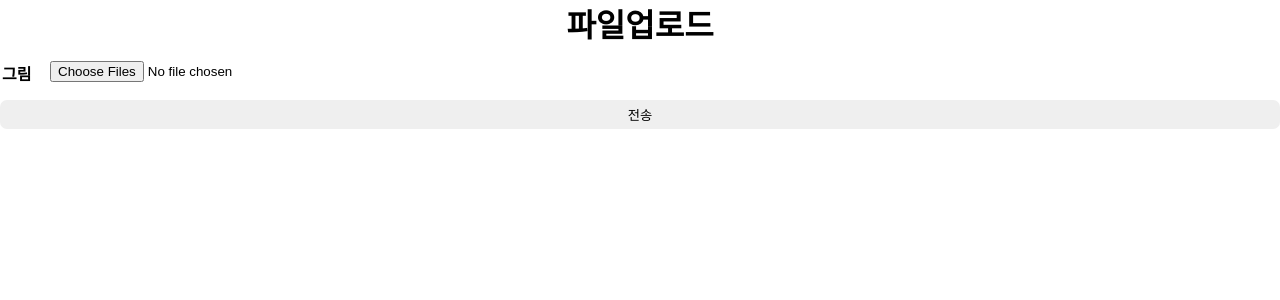
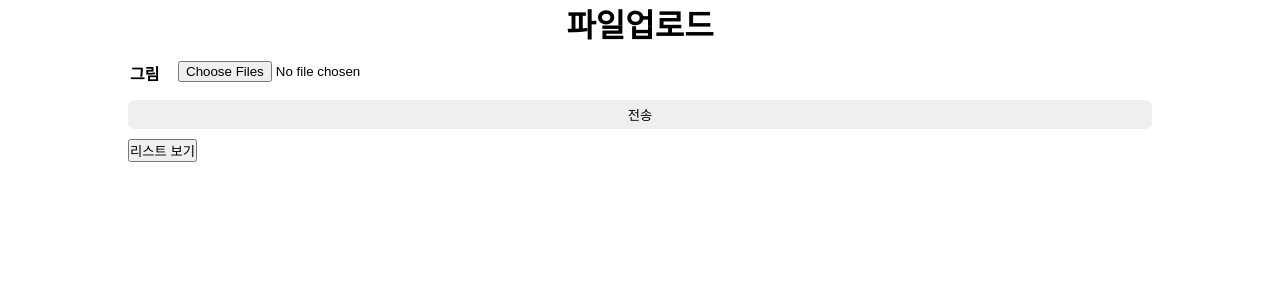
Before and after one commit to o-tao/react-app, a React (Create React App) app: page / in a window 1280 px wide. Shown: the top 300 px of the page. Built offline with nearby package versions, Linux system fonts and the light colour scheme.

Commit message:
올린파일 조회, 전체파일리스트 조회 기능 추가

```diff
--- /dev/null
+++ b/src/files/ErrorPage.js
@@ -0,0 +1,7 @@
+const ErrorPage = () => {
+    return (
+        <h2>파일을 선택하세요.</h2>
+    );
+};
+
+export default ErrorPage;
--- a/src/files/File.js
+++ b/src/files/File.js
@@ -1,20 +1,18 @@
 import './File.css';
 import axios from "axios";
-import {useState} from "react";
+import React, {useState} from "react";
+import ErrorPage from "./ErrorPage";
 
 const File = () => {
     const host = "http://localhost:80" /* back 주소 */
-
     // let [img, setImg] = useState('');
     let [imgs, setImgs] = useState([]);
 
     const submitEvent = e => {
         e.preventDefault();
-        console.log(e.target.file.files[0]);
 
         /* file을 객체에 담아 전송해야 함 */
         const formData = new FormData();
-
         for (let i = 0; i < e.target.file.files.length; i++) {
             formData.append("file", e.target.file.files[i]);
         }
@@ -24,11 +22,11 @@ const File = () => {
             /* request 요청 */
             .then(request => {
                 console.log(request, request.data);
-
                 /* Request state 성공시 */
                 if (request.data.state) {
+                    alert("파일을 저장합니다.")
                     let viewUrl = host + "/view?url="
-                    let list = []
+                    let list = [];
 
                     for (let i = 0; i < request.data.list.length; i++) {
                         list[i] = viewUrl + request.data.list[i];
@@ -38,7 +36,22 @@ const File = () => {
                 }
             })
             /* 에러 발생 시 로그 출력 */
-            .catch(error => console.log(error));
+            .catch(error => alert("파일을 선택하세요."));
+    };
+
+    const selectEvent = () => {
+        axios.get(host + "/filesRead")
+            .then(request => {
+                if (request.data.state) {
+                    let viewUrl = host + "/view?url=";
+                    let list = [];
+                    for (let i = 0; i < request.data.list.length; i++) {
+                        list[i] = viewUrl + request.data.list[i];
+                    }
+                    setImgs(list);
+                }
+            })
+            .catch(error => alert("가져올 파일이 존재하지 않습니다."));
     };
 
     return (
@@ -46,6 +59,8 @@ const File = () => {
             <header>
                 <h1 className="text-center">파일업로드</h1>
             </header>
+            <main>
+
                 <form onSubmit={submitEvent}>
                     <div className="input-body">
                         <label form="title">그림</label>
@@ -56,16 +71,31 @@ const File = () => {
                         <input type="submit" value="전송"/>
                     </div>
                 </form>
+
+                <div className="input-body">
+                    <button type={"button"} onClick={selectEvent}>리스트 보기</button>
+                </div>
+
                 <div className="imgs">
                     {
                         // img === '' ? <></> : <img className="img" src={img} alt="test"/>
+                        /*
                         imgs.map((row, index) => {
                             return (
                                 <img className="img" src={row} key={index} alt="test"/>
                             );
                         })
+                        */
+
+                        imgs.map((row, index) => {
+                            return (
+                                imgs === null ? <ErrorPage/> :
+                                    <img src={row} className={"img"} key={index} alt={"test"}/>
+                            );
+                        })
                     }
                 </div>
+            </main>
         </>
     );
 };
```
Lines whose indentation alone changed are shown as unchanged.
